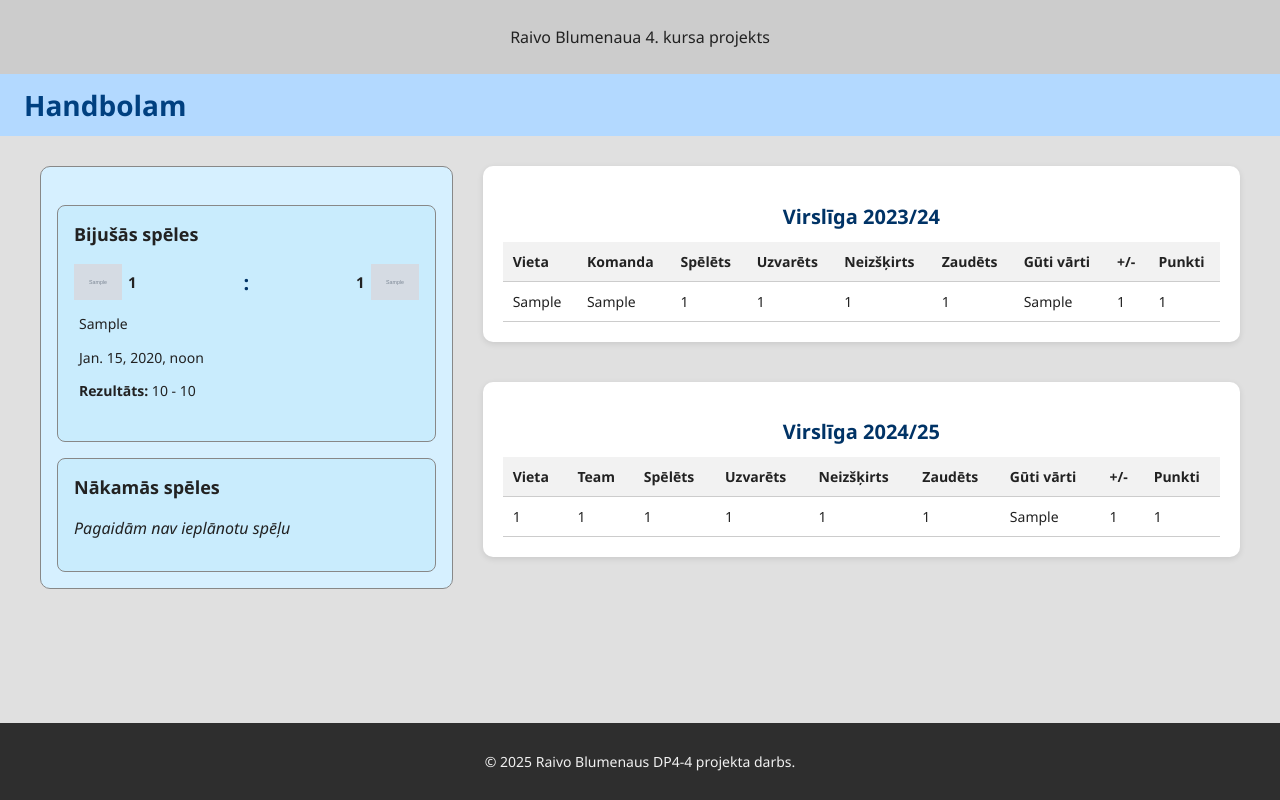
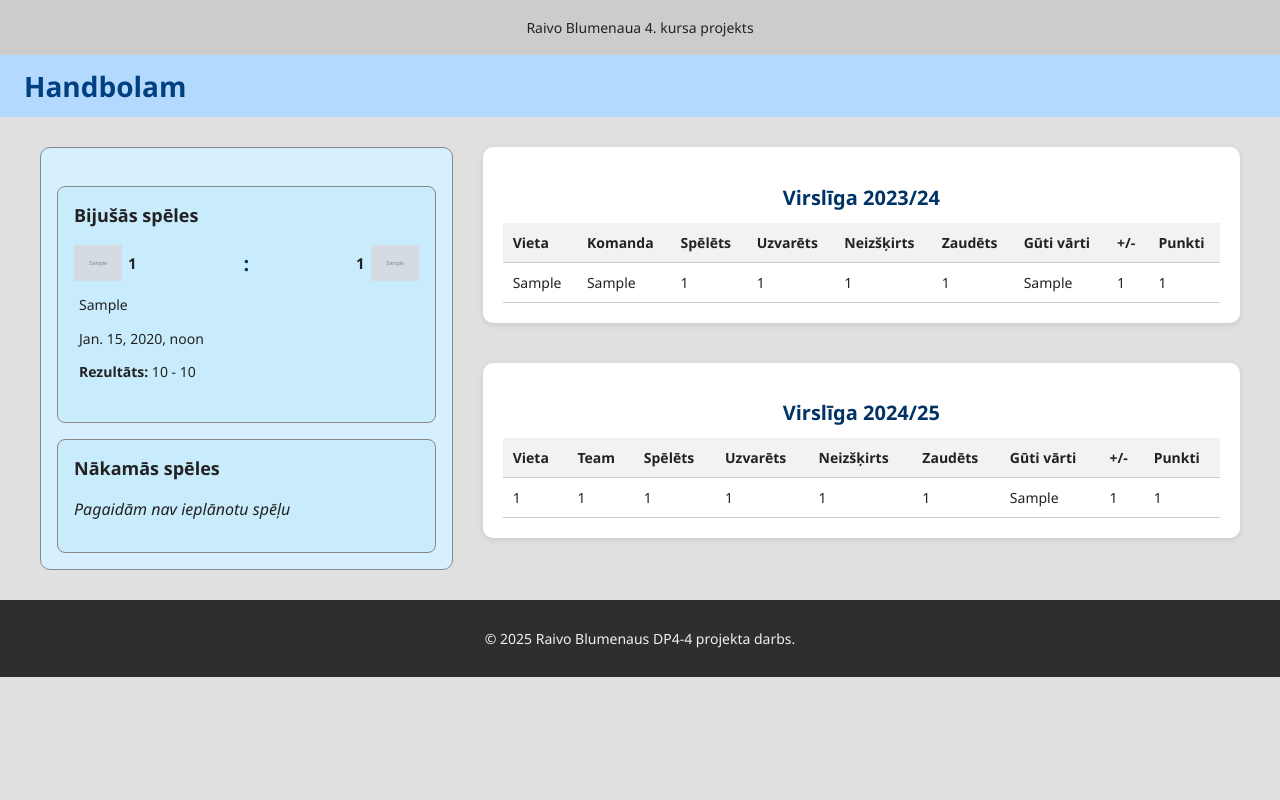
Before and after one commit to 21DP4RBlum/thirdkurs, a Django app: page / in a window 1280 px wide. Run offline with Django 5.2, Linux system fonts and the light colour scheme; tables that the repository leaves empty hold one stand-in row (values such as "Sample post"); grey boxes marked "Sample" are stand-in pictures.

Commit message:
Header/footer adjustment.

```diff
--- a/handball/templates/index.html
+++ b/handball/templates/index.html
@@ -19,9 +19,10 @@
         .header-info {
             display: flex;
             justify-content: center;
-            padding: 10px;
+            padding: 4px 0;
             background-color: #cccccc;
             font-weight: 500;
+            font-size: 14px;
         }
 
         .container {
@@ -217,8 +218,6 @@
             color: #f1f1f1;
             text-align: center;
             padding: 15px 0;
-            position: fixed;
-            bottom: 0;
             width: 100%;
             font-size: 14px;
         }
```
